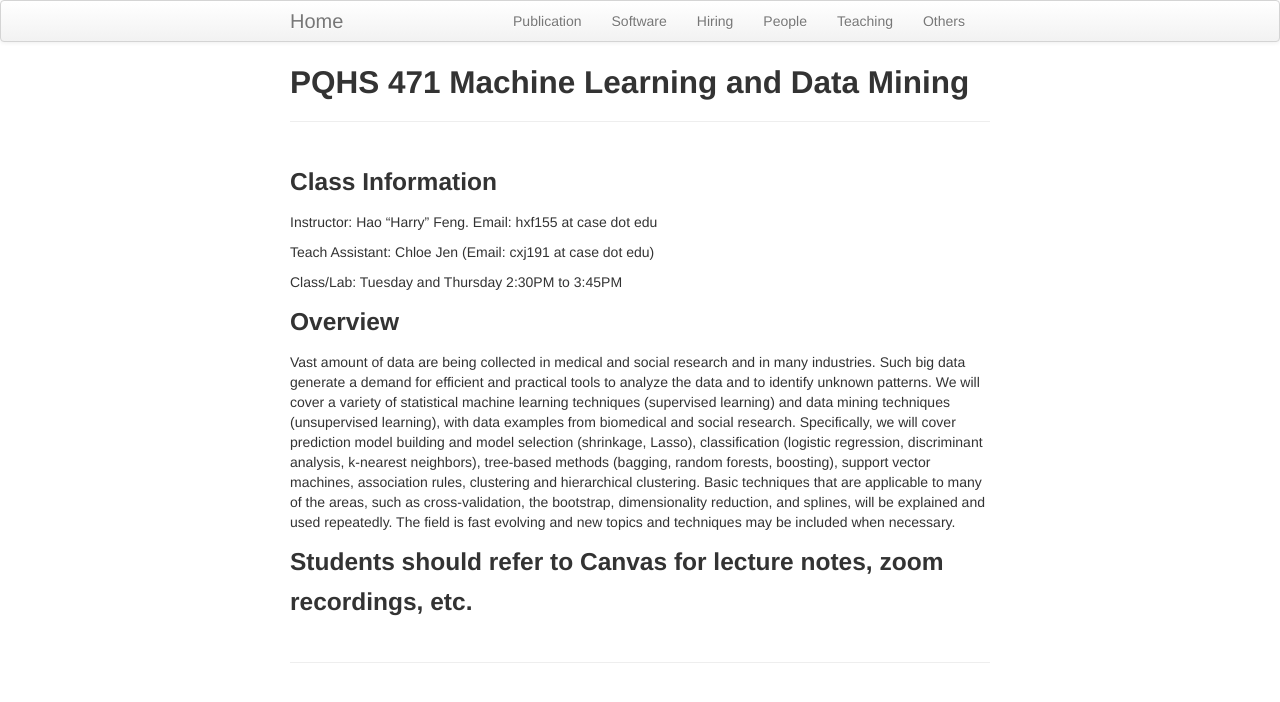
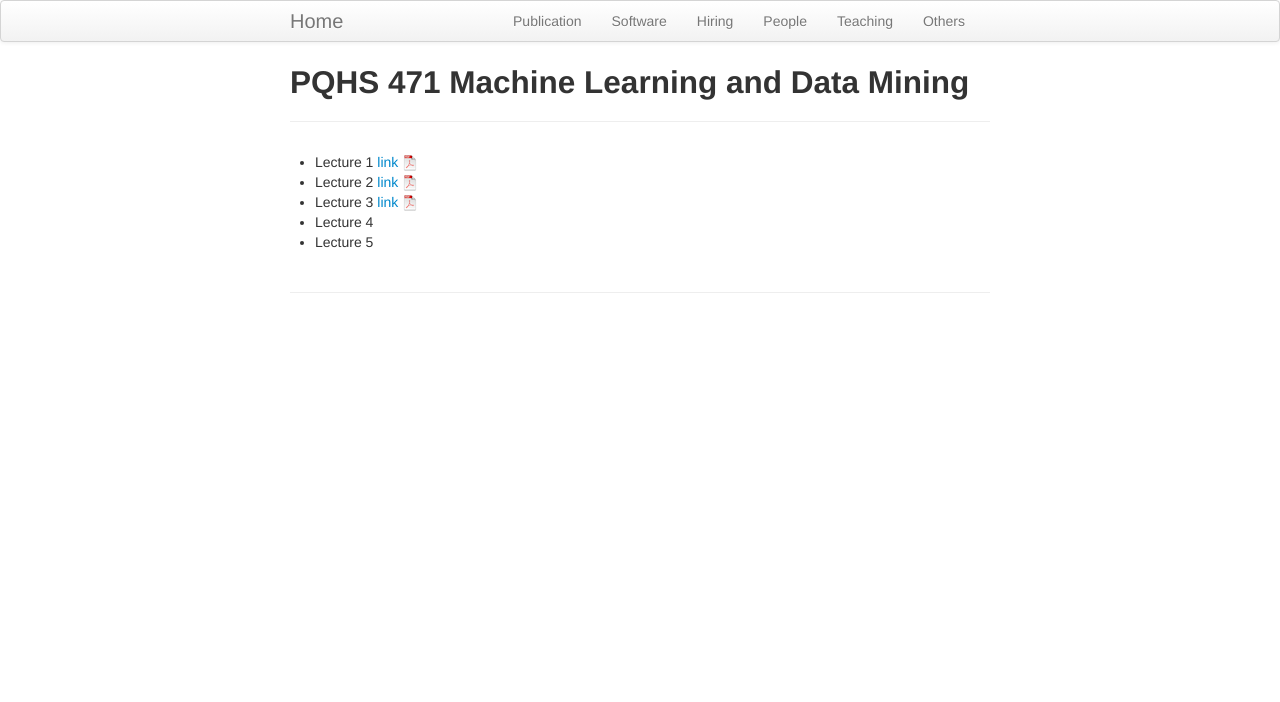
Before and after one commit to haoharryfeng/testpage4, a Jekyll site: the page built from PQHS471.md, in a window 1280 px wide. Shown: the top 702 px of the page. Built offline with Jekyll 4.4.1, drawn with Linux system fonts in a browser that asks for light colours.

Commit message:
update class

```diff
--- a/PQHS471.md
+++ b/PQHS471.md
@@ -4,15 +4,8 @@ title: PQHS 471 Machine Learning and Data Mining
 ---
 
 
-### Class Information
-Instructor: Hao "Harry" Feng. Email: hxf155 at case dot edu
-
-Teach Assistant: Chloe Jen (Email: cxj191 at case dot edu)
-
-Class/Lab: Tuesday and Thursday 2:30PM to 3:45PM
-
-### Overview
-
-Vast amount of data are being collected in medical and social research and in many industries. Such big data generate a demand for efficient and practical tools to analyze the data and to identify unknown patterns. We will cover a variety of statistical machine learning techniques (supervised learning) and data mining techniques (unsupervised learning), with data examples from biomedical and social research. Specifically, we will cover prediction model building and model selection (shrinkage, Lasso), classification (logistic regression, discriminant analysis, k-nearest neighbors), tree-based methods (bagging, random forests, boosting), support vector machines, association rules, clustering and hierarchical clustering. Basic techniques that are applicable to many of the areas, such as cross-validation, the bootstrap, dimensionality reduction, and splines, will be explained and used repeatedly. The field is fast evolving and new topics and techniques may be included when necessary.
-
-### Students should refer to Canvas for lecture notes, zoom recordings, etc.
+- Lecture 1 [link ![Lec1](./assets/pics/pdf-icon.png)](Lecture_1_intro.pdf)
+- Lecture 2 [link ![Lec1](./assets/pics/pdf-icon.png)](Lecture_2_Unsup.pdf)
+- Lecture 3 [link ![Lec1](./assets/pics/pdf-icon.png)](Lecture_3_clust.pdf)
+- Lecture 4
+- Lecture 5
```
Also changed, not shown: 3 other files.
